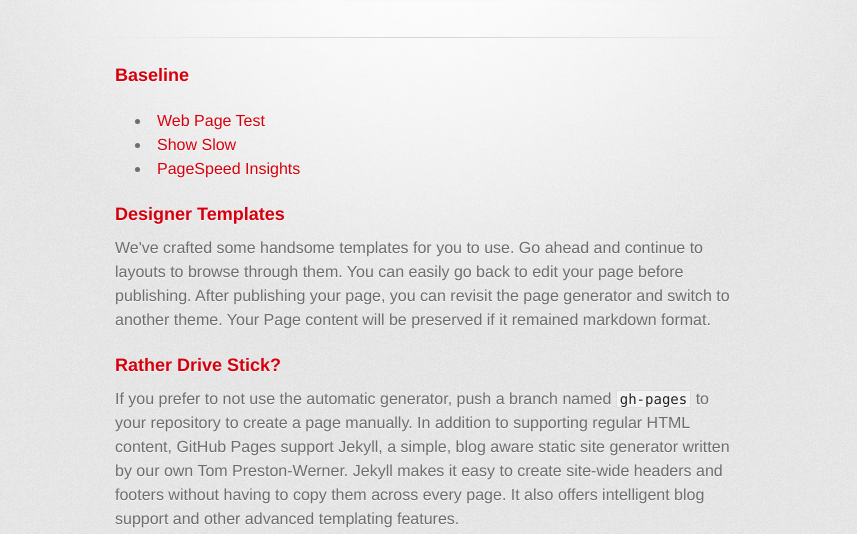
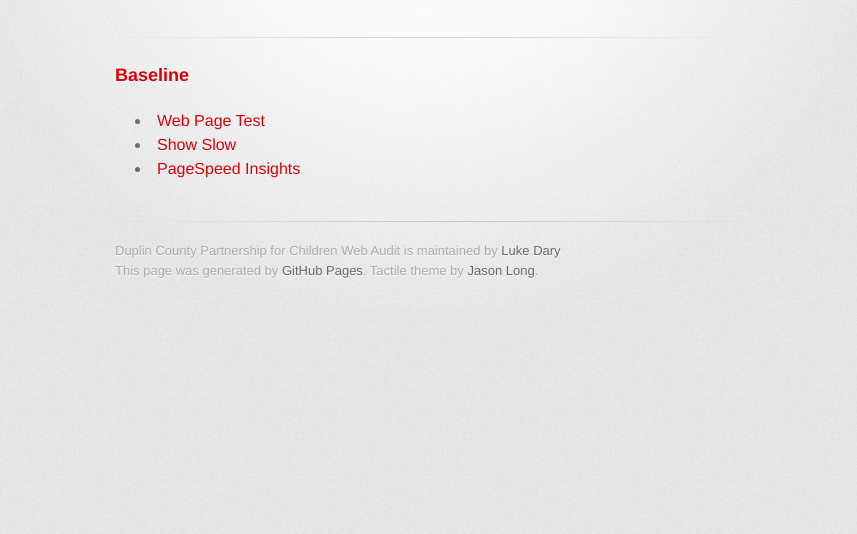
Before and after one commit to KamiQuasi/dcpfc-web-audit, a plain HTML site: page index.html in a window 1280 px wide. Shown: the part 266-800 px from the top of the page, without its empty margins (215-1072 px from the left). Drawn offline with Linux system fonts and the light colour scheme; a web font is replaced by a local one.

Commit message:
Remove Content
Remove Content

```diff
--- a/index.html
+++ b/index.html
@@ -37,7 +37,7 @@
             <li><a href="http://www.showslow.com/details/34248728/http://www.dcpfc.org/#webpagetest">Show Slow</a></li>
             <li><a href="https://developers.google.com/speed/pagespeed/insights/?url=dcpfc.org">PageSpeed Insights</a></li>
         </ul></p>
-<h3>
+<!--<h3>
 <a name="designer-templates" class="anchor" href="#designer-templates"><span class="octicon octicon-link"></span></a>Designer Templates</h3>
 
 <p>We've crafted some handsome templates for you to use. Go ahead and continue to layouts to browse through them. You can easily go back to edit your page before publishing. After publishing your page, you can revisit the page generator and switch to another theme. Your Page content will be preserved if it remained markdown format.</p>
@@ -56,10 +56,11 @@
 <a name="support-or-contact" class="anchor" href="#support-or-contact"><span class="octicon octicon-link"></span></a>Support or Contact</h3>
 
 <p>Having trouble with Pages? Check out the documentation at <a href="http://help.github.com/pages">http://help.github.com/pages</a> or contact <a href="mailto:support@github.com">support@github.com</a> and we’ll help you sort it out.</p>
+-->
         </section>
 
         <footer>
-          Duplin County Partnership for Children Web Audit is maintained by <a href="https://github.com/KamiQuasi">KamiQuasi</a><br>
+          Duplin County Partnership for Children Web Audit is maintained by <a href="https://github.com/KamiQuasi">Luke Dary</a><br>
           This page was generated by <a href="http://pages.github.com">GitHub Pages</a>. Tactile theme by <a href="https://twitter.com/jasonlong">Jason Long</a>.
         </footer>
 
```
